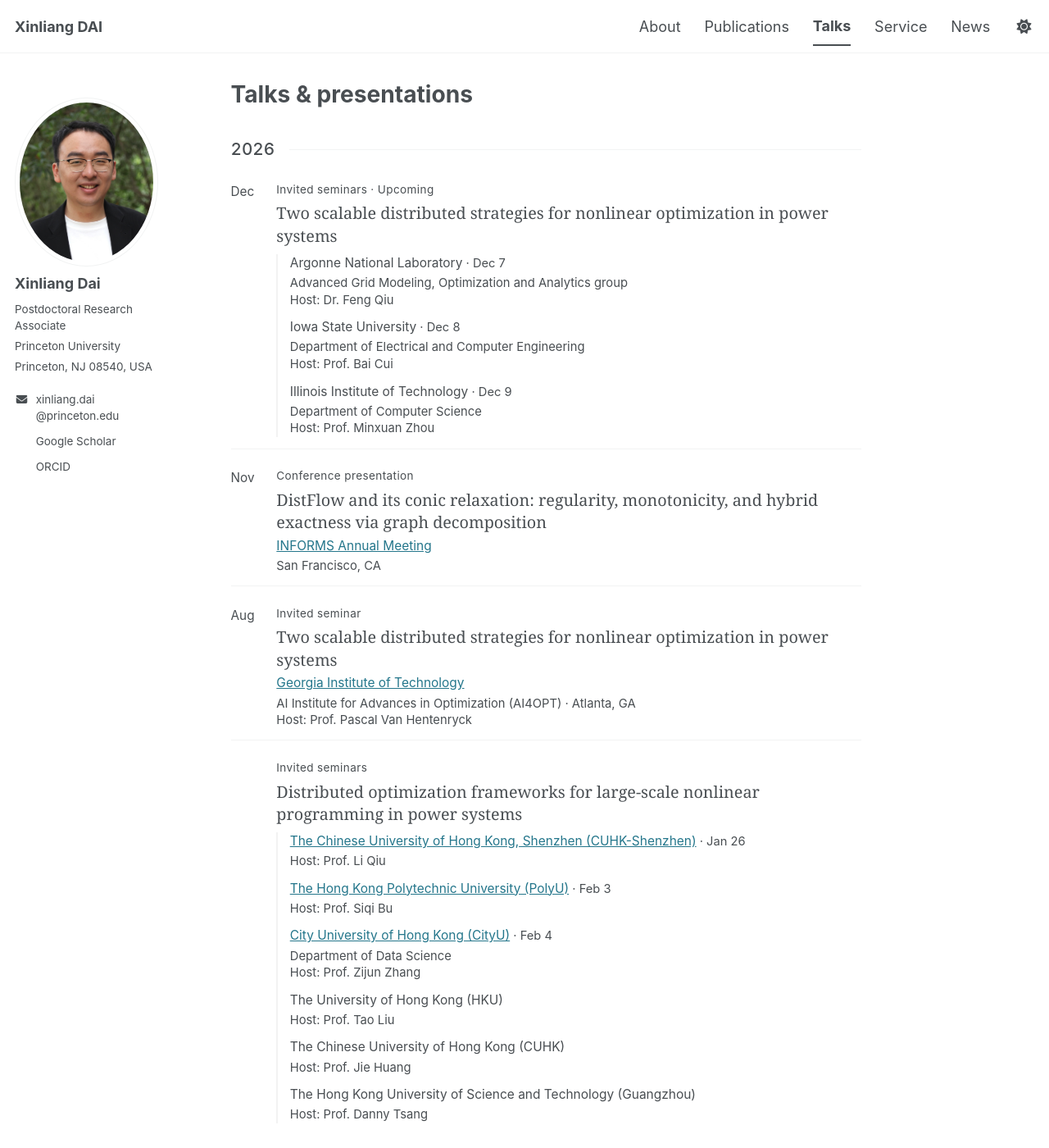
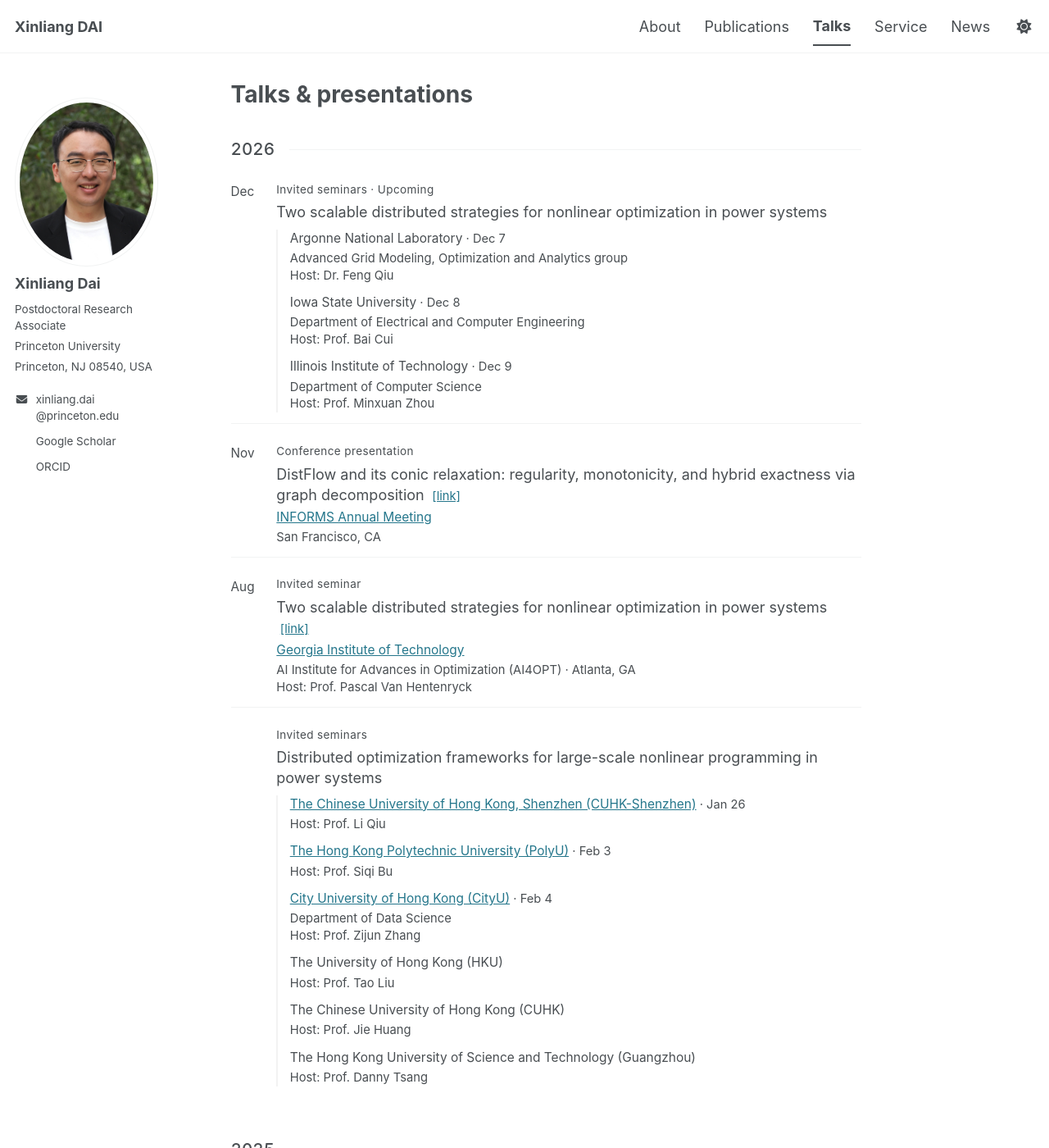
Before and after one commit to xinliang-dai/xinliang-dai.github.io, a Jekyll site: the page built from _pages/talks.md, in a window 1280 px wide and 1400 px high. Shown: the whole window at 82% size. Built offline with Jekyll 4.4.1, drawn with Linux system fonts in a browser that asks for light colours; a script bundle is joined from its source files by our own code; a style sheet for code colours, icons or effects is not loaded.

Commit message:
slides update

```diff
--- a/_data/talks.yml
+++ b/_data/talks.yml
@@ -1,6 +1,7 @@
 # A talk can have several venues; keep each venue's date and host with that venue.
 # Hosts are confirmed by the CV, official event pages, or the author.
 # Months are included only where verified; otherwise date contains the year only.
+# Add slides with a /assets/slides/... path when a deck is available for that event.
 - category: invited
   year: 2026
   month: Dec
@@ -29,6 +30,7 @@
   month: Aug
   date: "2026-08"
   title: "Two scalable distributed strategies for nonlinear optimization in power systems"
+  slides: /assets/slides/Presentation_Georgia_20260810.pdf
   venues:
     - institution: Georgia Institute of Technology
       unit: AI Institute for Advances in Optimization (AI4OPT)
@@ -101,6 +103,7 @@
   month: Nov
   date: "2026-11"
   status: Presented
+  slides: /assets/slides/INFORMS2026_Xinliang_v4.pdf
   venues:
     - institution: INFORMS Annual Meeting
       location: San Francisco, CA
--- a/_includes/talk-list.html
+++ b/_includes/talk-list.html
@@ -10,7 +10,7 @@
     <div class="news-item__date"><time{% unless talk.month %} class="visually-hidden"{% endunless %} datetime="{{ talk.date }}">{% if talk.month %}{{ talk.month }}{% else %}{{ talk.year }}{% endif %}</time></div>
     <div class="news-item__detail">
       <p class="talk-item__type">{% if talk.category == 'invited' %}Invited seminar{% if talk.venues.size > 1 %}s{% endif %}{% else %}Conference presentation{% endif %}{% if talk.status and talk.status != 'Presented' %} · {{ talk.status | escape }}{% endif %}</p>
-      <h3 class="talk-item__title">{{ talk.title | escape }}</h3>
+      <h3 class="talk-item__title">{{ talk.title | escape }}{% if talk.slides %} <a class="talk-item__slides" href="{{ talk.slides | relative_url }}" type="application/pdf" aria-label="Slides for {{ talk.title | escape }}">[link]</a>{% endif %}</h3>
       <ul class="talk-venues{% if talk.venues.size > 1 %} talk-venues--multiple{% endif %}">
         {% for venue in talk.venues %}
         <li class="talk-venue">
--- a/_sass/layout/_academic.scss
+++ b/_sass/layout/_academic.scss
@@ -112,7 +112,10 @@ html[data-theme="dark"] {
 .talk-list .talk-item { padding: 0.75rem 0; }
 .talk-list .talk-item:first-child { padding-top: 0.3rem; }
 .page__content .news-item__detail .talk-item__type { margin: 0 0 0.3rem; font-size: 0.75em; letter-spacing: 0.03em; color: var(--global-text-color); }
-.page__content .talk-list .talk-item__title { margin-bottom: 0.2rem; }
+.page__content .talk-list .talk-item__title { margin: 0 0 0.2rem; font-family: inherit; font-size: 1em; line-height: 1.4; font-weight: 400; }
+.talk-item__slides { margin-left: 0.25rem; font-size: 0.82em; font-weight: 400; white-space: nowrap; text-decoration: none; }
+.talk-item__slides:hover { text-decoration: underline; }
+.talk-item__slides:focus-visible { outline: 2px solid var(--global-link-color); outline-offset: 4px; }
 .page__content .talk-venues { list-style: none; padding: 0; margin: 0; }
 .page__content .talk-venues--multiple { margin-top: 0.45rem; padding-left: 0.8rem; border-left: 2px solid var(--global-border-color); }
 .talk-venues .talk-venue { display: block; margin: 0; padding: 0; border: 0; font-size: 1em; line-height: 1.4; }
@@ -130,8 +133,7 @@ html[data-theme="dark"] {
 .page__content .publication-list--compact .publication__title { margin-bottom: 0.2rem; }
 .page__content .publication-list--compact .publication__authors { margin-bottom: 0.2rem; line-height: 1.4; }
 .page__content .publication-list--compact .publication__meta { line-height: 1.4; }
-.page__content .publication__title,
-.page__content .talk-item__title {
+.page__content .publication__title {
   margin: 0 0 0.35rem;
   font-family: Georgia, "Times New Roman", serif;
   font-size: 1.1em;
```
Also changed, not shown: 2 other files.
